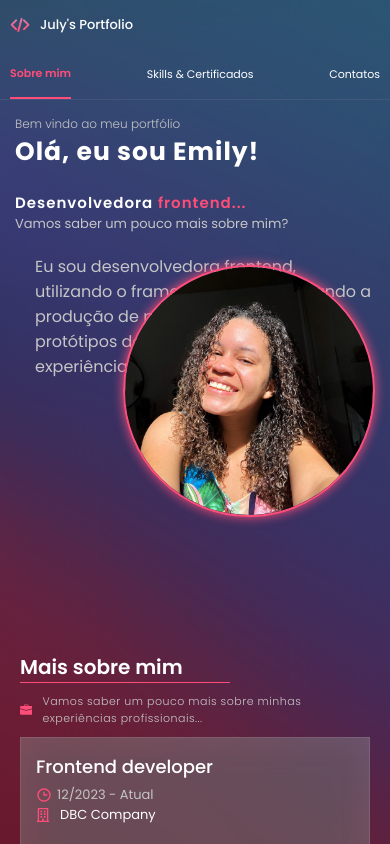
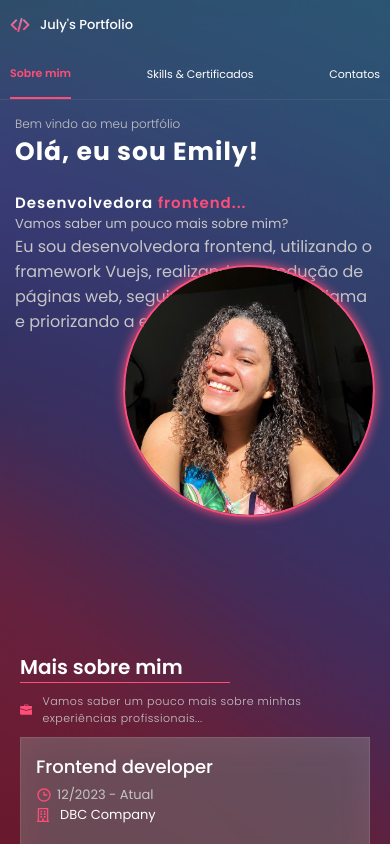
Before and after one commit to emilyjuly/new_portfolio_react, a React (Vite) app in the folder portfolio/: page / in a window 390 px wide. Shown: the top 844 px of the page. Built offline with nearby package versions, Linux system fonts and the light colour scheme.

Commit message:
fix: Alterado media querye

```diff
--- a/portfolio/src/components/AboutMe/style.css
+++ b/portfolio/src/components/AboutMe/style.css
@@ -30,6 +30,11 @@
   max-width: 500px;
   margin-left: 20px;
   color: rgb(198, 197, 199);
+  @media (max-width: 1020px) {
+    margin-top: 0px;
+    margin-left: 0px;
+    width: 100%;
+  }
 }
 
 .text {
```
